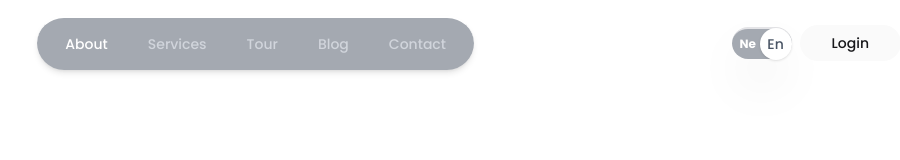
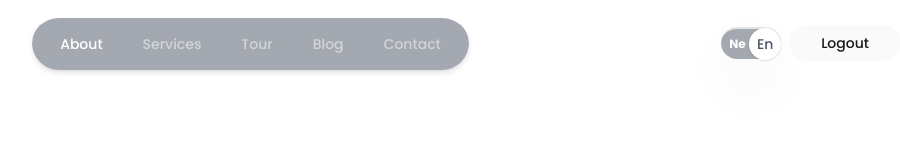
Before and after one commit to khojwar/neptravi, a Next.js app: page /signin in a window 1280 px wide. Shown: the top 160 px of the page, without its empty margins (379-1279 px from the left). Built offline with nearby package versions, Linux system fonts and the light colour scheme; sample sign-in values are in the browser's storage.

Commit message:
fix: login/logout toggle in navber work as expected when user sign/signout

```diff
--- a/src/app/logout/page.tsx
+++ /dev/null
@@ -1,15 +0,0 @@
-'use client'
-
-import { useEffect } from 'react';
-import { useRouter } from 'next/navigation';
-
-export default function Logout() {
-    const router = useRouter();
-
-    useEffect(() => {
-        localStorage.clear();   // clear tokens
-        router.replace('/signin'); // replace prevents back navigation
-    }, [router]);
-
-    return <p className="text-center mt-10">Logging you out...</p>;
-}
--- a/src/app/profile/page.tsx
+++ b/src/app/profile/page.tsx
@@ -40,13 +40,12 @@ const ProfilePage = () => {
 
     }, []);
 
-    if (!user) return <p>Loading...</p>;
+    if (!user) return <p className='flex justify-center items-center min-h-screen w-auto'>Loading...</p>;
 
   return (
     <div className="max-w-md mx-auto mt-10">
         <h1 className="text-2xl mb-4">Welcome, {user.firstName} {user.lastName}!</h1>
         <pre>{JSON.stringify(user, null, 2)}</pre>
-        <a href="/logout" className="block mt-4 text-blue-500">Logout</a>
     </div>
   )
 }
--- a/src/app/signin/page.tsx
+++ b/src/app/signin/page.tsx
@@ -26,6 +26,7 @@ const SignIn = () => {
             if (res.ok) {
                 const data = await res.json();
                 console.log("data", data);
+
 
                 // Store tokens manually
                 localStorage.setItem('accessToken', data.accessToken);
--- a/src/components/Navbar.tsx
+++ b/src/components/Navbar.tsx
@@ -1,16 +1,38 @@
 'use client';
 
-import { useState } from 'react';
+import { useEffect, useState } from 'react';
 import { Button } from './ui/button'
 import LanguageToggle from './LanguageToggle';
 import Link from 'next/link';
 import { MobileMenu } from './MobileMenu';
 import { NavigationLinks } from './NavigationLinks';
+import { useRouter, usePathname } from 'next/navigation';
 
 
 const Navbar = () => {
+  const router = useRouter();
+  const pathname = usePathname();
+  const [isAuthenticated, setIsAuthenticated] = useState(false);
+  const [activeSection, setActiveSection] = useState('about');
 
-    const [activeSection, setActiveSection] = useState('about');
+  useEffect(() => {
+    const token = localStorage.getItem('accessToken');
+    setIsAuthenticated(!!token);
+  }, []);
+
+  // Re-check auth state whenever the route changes so Navbar updates immediately after login/logout
+  useEffect(() => {
+    const token = localStorage.getItem('accessToken');
+    setIsAuthenticated(!!token);
+  }, [pathname]);
+
+  const logout = () => {
+    localStorage.removeItem('accessToken');
+    localStorage.removeItem('refreshToken');
+    localStorage.removeItem('user');
+    setIsAuthenticated(false);
+    router.push('/signin');
+  }
 
 
 return (
@@ -30,9 +52,13 @@ return (
 
       <div className='flex items-center gap-2'>
         <LanguageToggle />
-        <Link href='/signin'>
-          <Button variant='custom' className='hidden md:block'>Login</Button>
-        </Link>
+        {isAuthenticated ? (
+          <Button onClick={logout} variant='custom' className='hidden md:block'>Logout</Button>
+        ) : (
+          <Link href='/signin'>
+            <Button variant='custom' className='hidden md:block'>Login</Button>
+          </Link>
+        )}
       </div>
     </div>
   );
```
